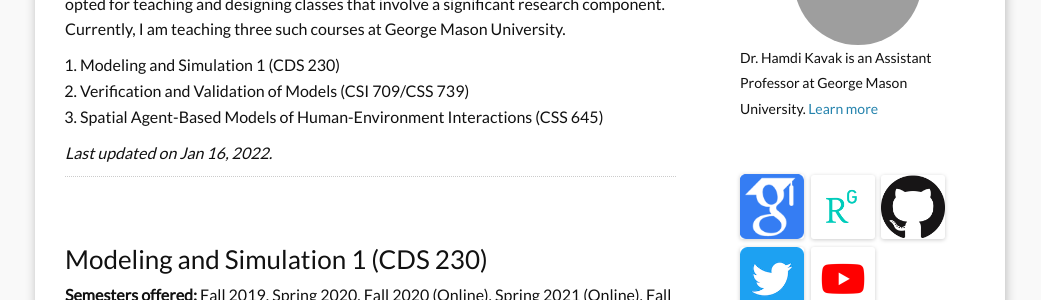
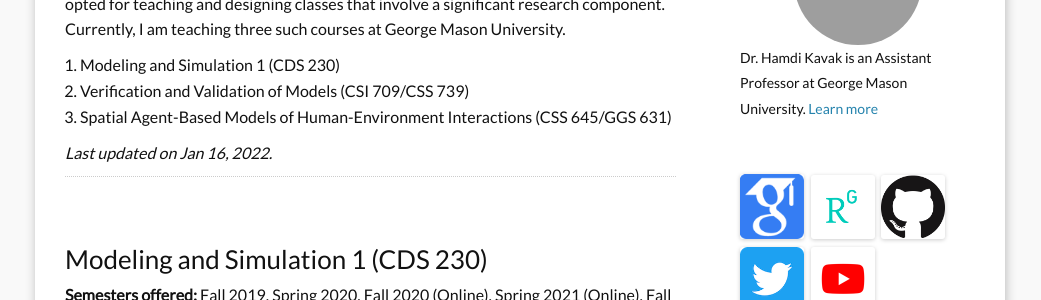
Before and after one commit to hamdikavak/hamdikavak.github.io, a Jekyll site: the page built from g_teaching.md, in a window 1280 px wide and 900 px high. Shown: the part 301-601 px from the top of the window, without its empty margins (120-1161 px from the left). Built offline with Jekyll 4.4.1, drawn with Linux system fonts in a browser that asks for light colours; nearby versions of some CDN libraries; some of the changed text lies outside the part shown; grey boxes are pictures that could not be loaded.

Commit message:
CSS 645 name updated

```diff
--- a/g_teaching.md
+++ b/g_teaching.md
@@ -9,7 +9,7 @@ I believe teaching and research should support each other as much as possible so
 
 1. Modeling and Simulation 1 (CDS 230)
 2. Verification and Validation of Models (CSI 709/CSS 739)
-3. Spatial Agent-Based Models of Human-Environment Interactions (CSS 645)
+3. Spatial Agent-Based Models of Human-Environment Interactions (CSS 645/GGS 631)
 
 *Last updated on Jan 16, 2022.*
 
@@ -53,7 +53,7 @@ Computational models come in different forms ranging from machine learning model
 ---
 <br/>
 
-### Spatial Agent-Based Models of Human-Environment Interactions (CSS 645)
+### Spatial Agent-Based Models of Human-Environment Interactions (CSS 645/GGS 631)
 **Semesters offered:** Spring 2021 (Online), Spring 2022
 
 This course will introduce graduate students in the spatial, environmental, and computational social sciences to the use of agent-based techniques as a means of modeling human-environment interactions. Major topics include spatial processes, the use of spatial identifiers to link socioeconomic and biophysical models, and, where possible, links to geographic information and associated technologies. We will cover applications in areas such as agriculture, epidemiology, forestry, biodiversity, habitat degradation, interactions between human populations and nonhuman species, and urban modeling.
```
